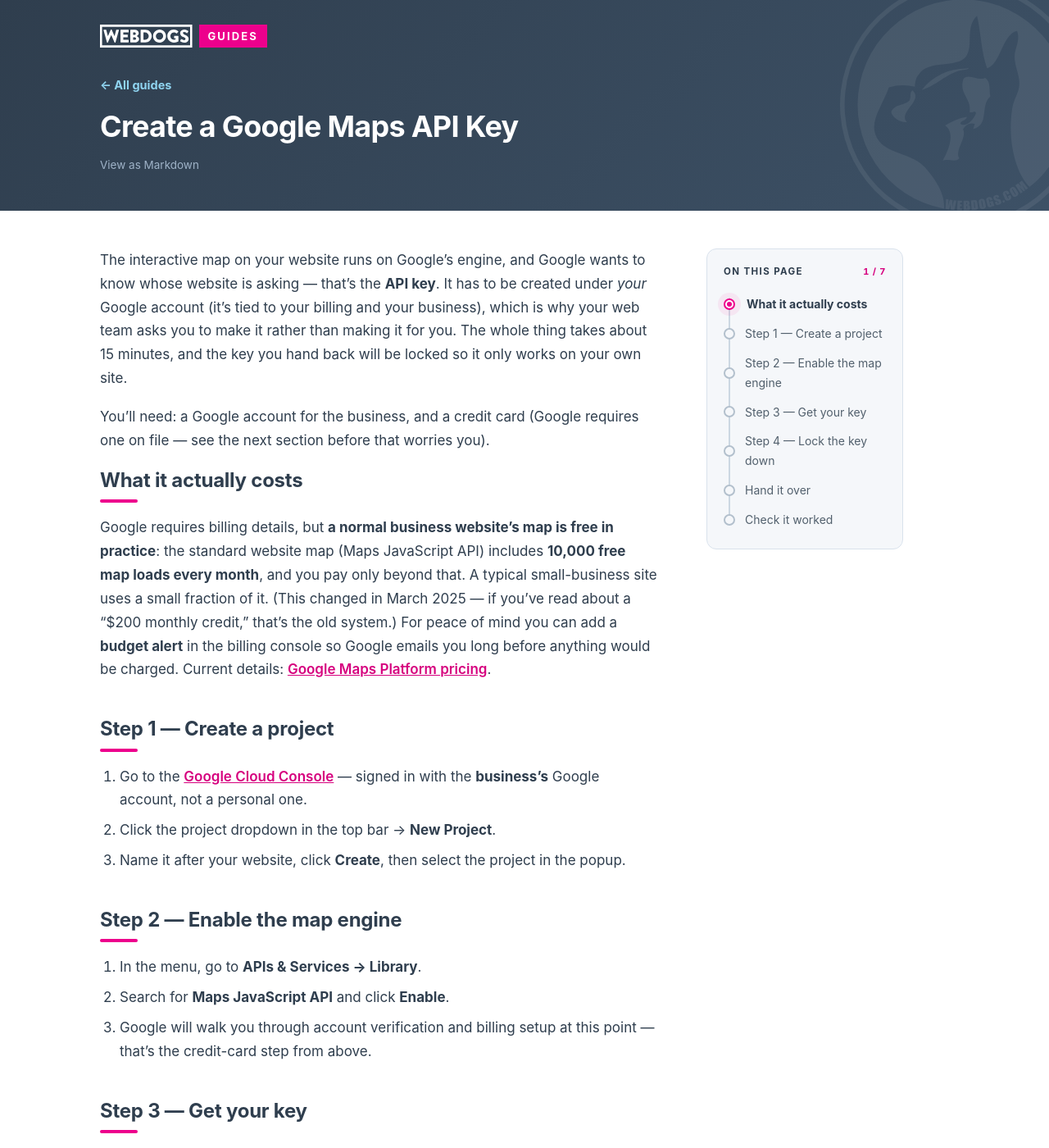
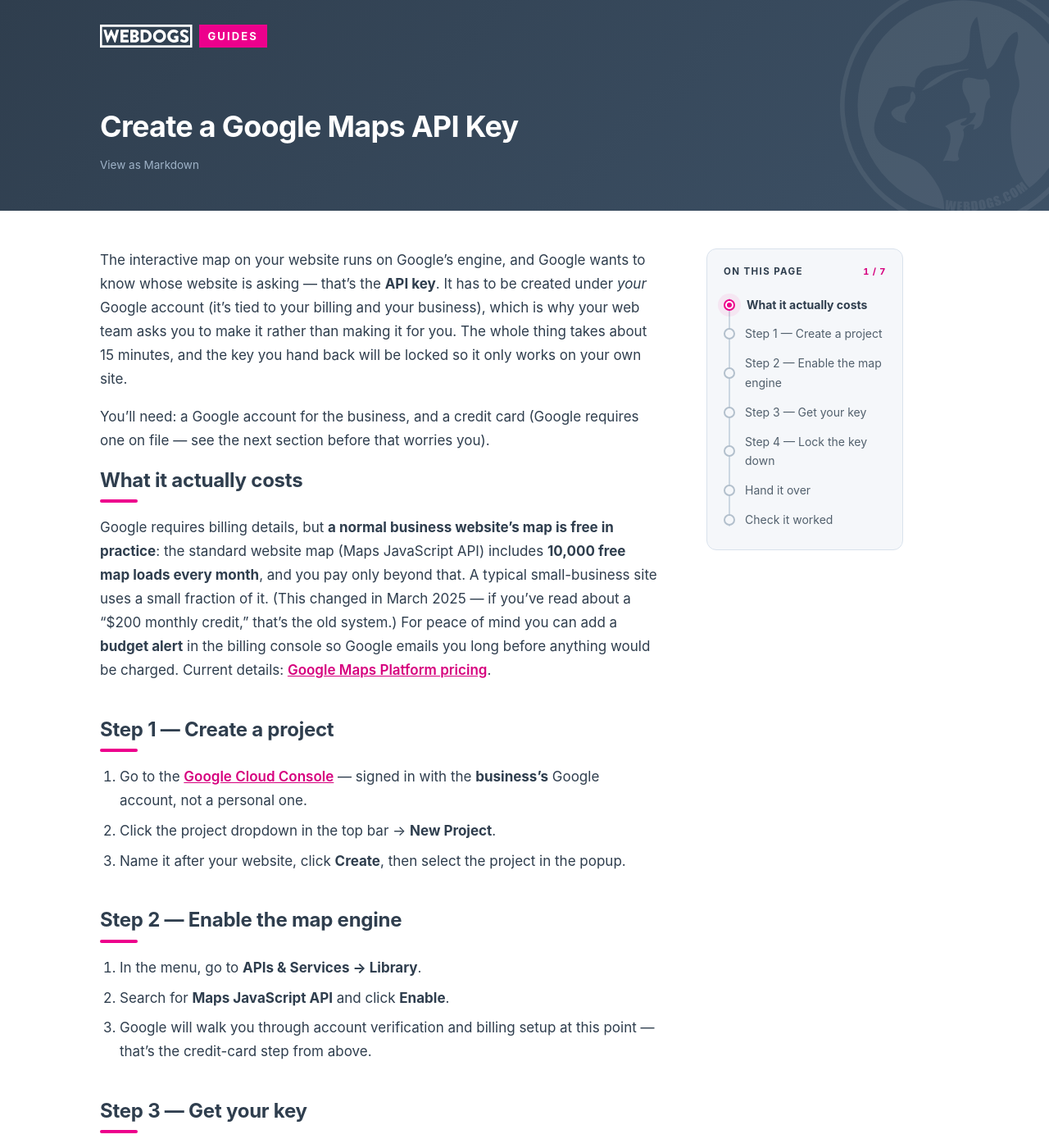
Before and after one commit to theWEBDOGS/guides, a Jekyll site: the page built from google-maps-api-key/google-maps-api-key.md, in a window 1280 px wide and 1400 px high. Shown: the whole window at 82% size. Built offline with Jekyll 4.4.1, drawn with Linux system fonts in a browser that asks for light colours; some web fonts are replaced; our own code applies the rules of GitHub Pages for plain Markdown files; some of the changed text lies outside the part shown.

Commit message:
Publish guides (2026-06-11) [generated]

```diff
--- a/_layouts/guide.html
+++ b/_layouts/guide.html
@@ -10,7 +10,6 @@ layout: base
         <span class="guides-tag">GUIDES</span>
       </a>
     </div>
-    <nav class="crumb"><a href="{{ '/' | relative_url }}">← All guides</a></nav>
     <h1>{{ page.title }}</h1>
     <p class="bandmeta">{%- if page.verified %}Last verified {{ page.verified | date: "%B %-d, %Y" }} &nbsp;·&nbsp; {% endif -%}<a class="mdlink" href="{{ page.slug }}.md" title="This guide as plain Markdown — ideal for pasting to an AI assistant">View as Markdown</a></p>
   </div>
@@ -27,7 +26,7 @@ layout: base
 <section class="more">
   <div class="more-in">
     <div class="more-head">
-      <a class="allguides" href="{{ '/' | relative_url }}">All guides →</a>
+      <a class="allguides" href="{{ '/' | relative_url }}">← All guides</a>
     </div>
     {%- if others.size > 0 %}
     <div class="cards more-cards">
--- a/assets/css/guides.css
+++ b/assets/css/guides.css
@@ -113,10 +113,7 @@ body.home { background: var(--paper); }
 }
 .band-in { position: relative; }
 .band-in { max-width: 1100px; margin: 0 auto; padding: 30px 32px 44px; }
-.band .brandrow { margin-bottom: 34px; }
-.crumb { font-size: 14.5px; margin-bottom: 16px; }
-.crumb a { color: #8fd4f0; text-decoration: none; font-weight: 700; }
-.crumb a:hover { text-decoration: underline; }
+.band .brandrow { margin-bottom: 75px; } /* absorbs the removed breadcrumb's space — band height stays matched to the hero */
 .band h1 {
   font-family: var(--brand-font);
   font-size: 36px; line-height: 1.2; letter-spacing: -.02em;
```
